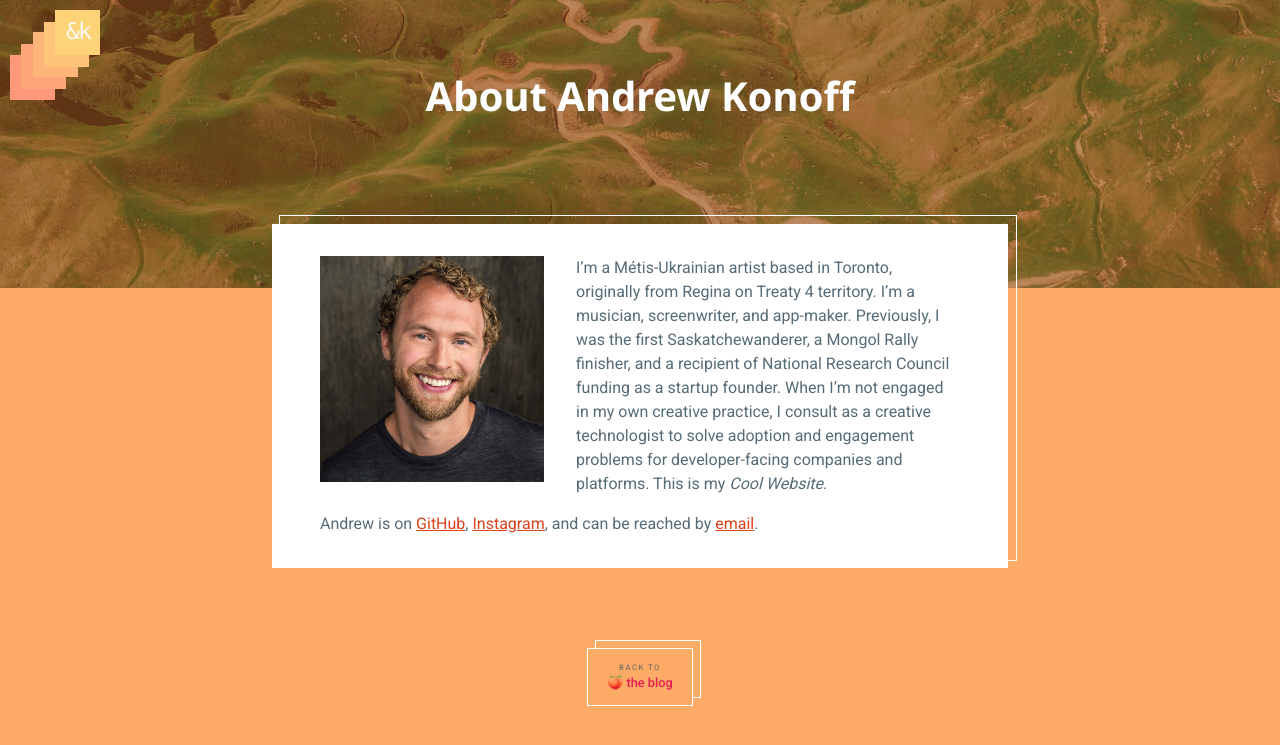
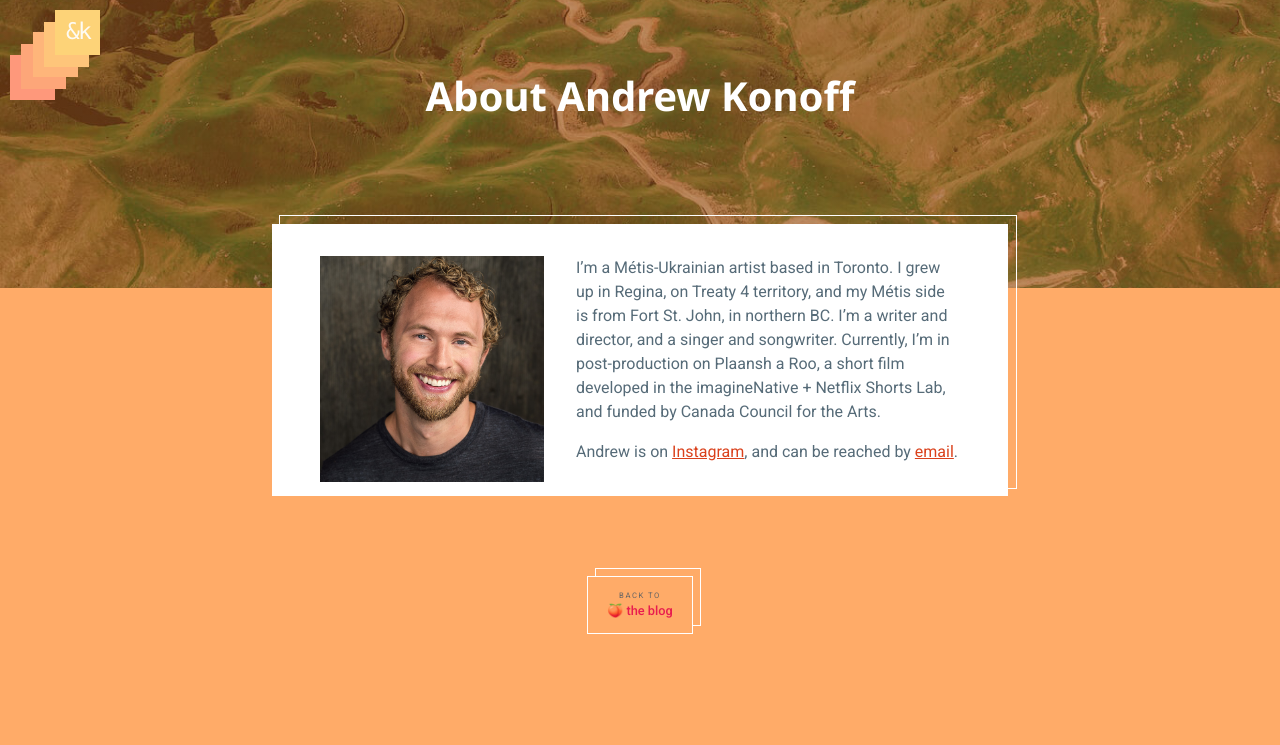
Before and after one commit to andkon/andkon.github.io, a Jekyll site: the page built from about.md, in a window 1280 px wide. Shown: the top 745 px of the page. Built offline with Jekyll 4.4.1, drawn with Linux system fonts in a browser that asks for light colours.

Commit message:
New about

```diff
--- a/about.md
+++ b/about.md
@@ -4,7 +4,6 @@ layout: about_layout
 ---
 <img class="author" src="{{ '/assets/images/the_author.jpeg' | relative_url }}">
 
-I'm a Métis-Ukrainian artist based in Toronto, originally from Regina on Treaty 4 territory. I'm a musician, screenwriter, and app-maker. Previously, I was the first Saskatchewanderer, a Mongol Rally finisher, and a recipient of National Research Council funding as a startup founder. When I'm not engaged in my own creative practice, I consult as a creative technologist to solve adoption and engagement problems for developer-facing companies and platforms.
- This is my _Cool Website_.
+I'm a Métis-Ukrainian artist based in Toronto. I grew up in Regina, on Treaty 4 territory, and my Métis side is from Fort St. John, in northern BC. I'm a writer and director, and a singer and songwriter. Currently, I'm in post-production on Plaansh a Roo, a short film developed in the imagineNative + Netflix Shorts Lab, and funded by Canada Council for the Arts.
 
-Andrew is on [GitHub](https://github.com/andkon), [Instagram](https://instagram.com/konoff), and can be reached by [email](mailto:konoff@hey.com).
+Andrew is on [Instagram](https://instagram.com/konoff), and can be reached by [email](mailto:andrew.konoff@gmail.com).
```
